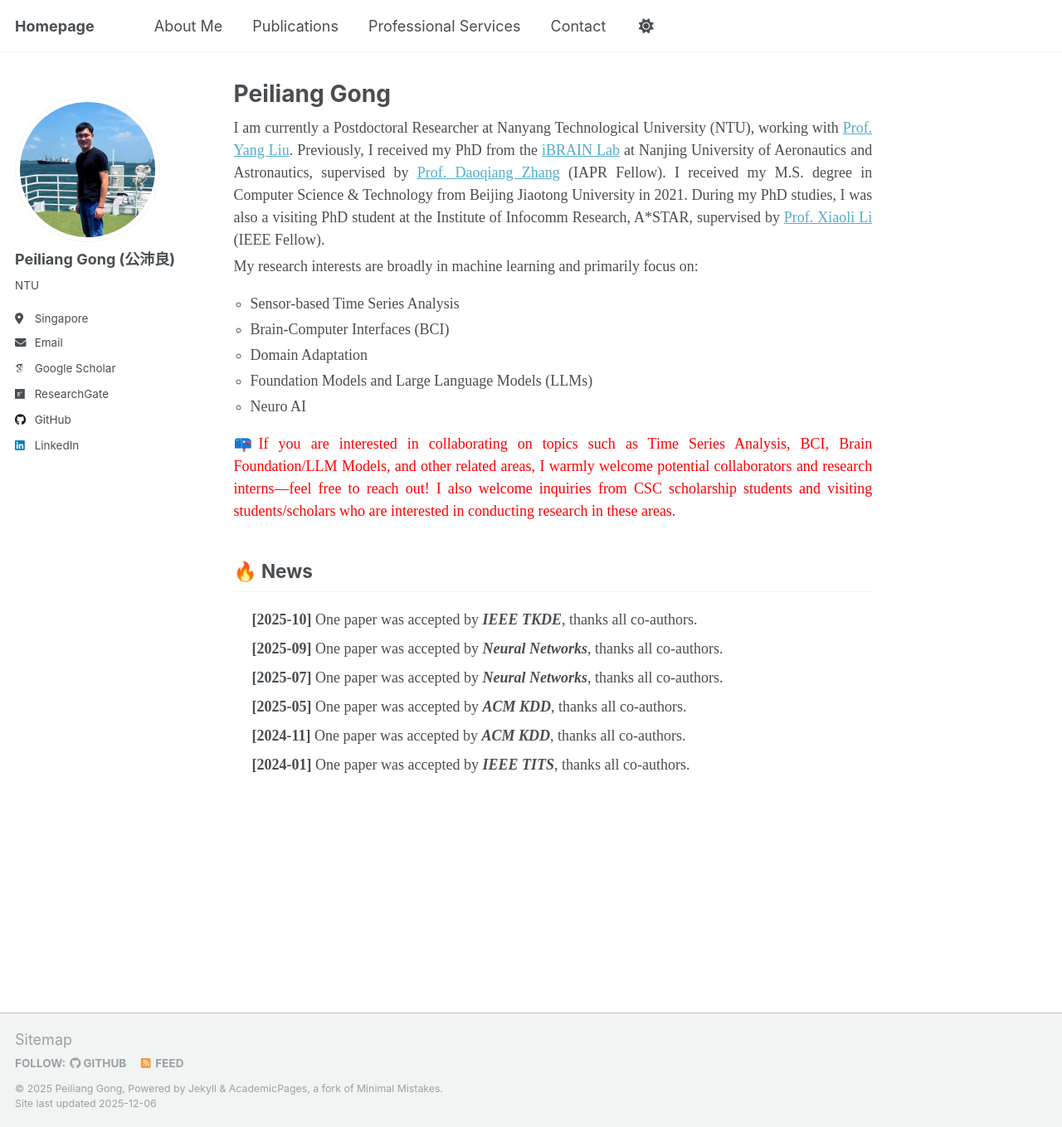
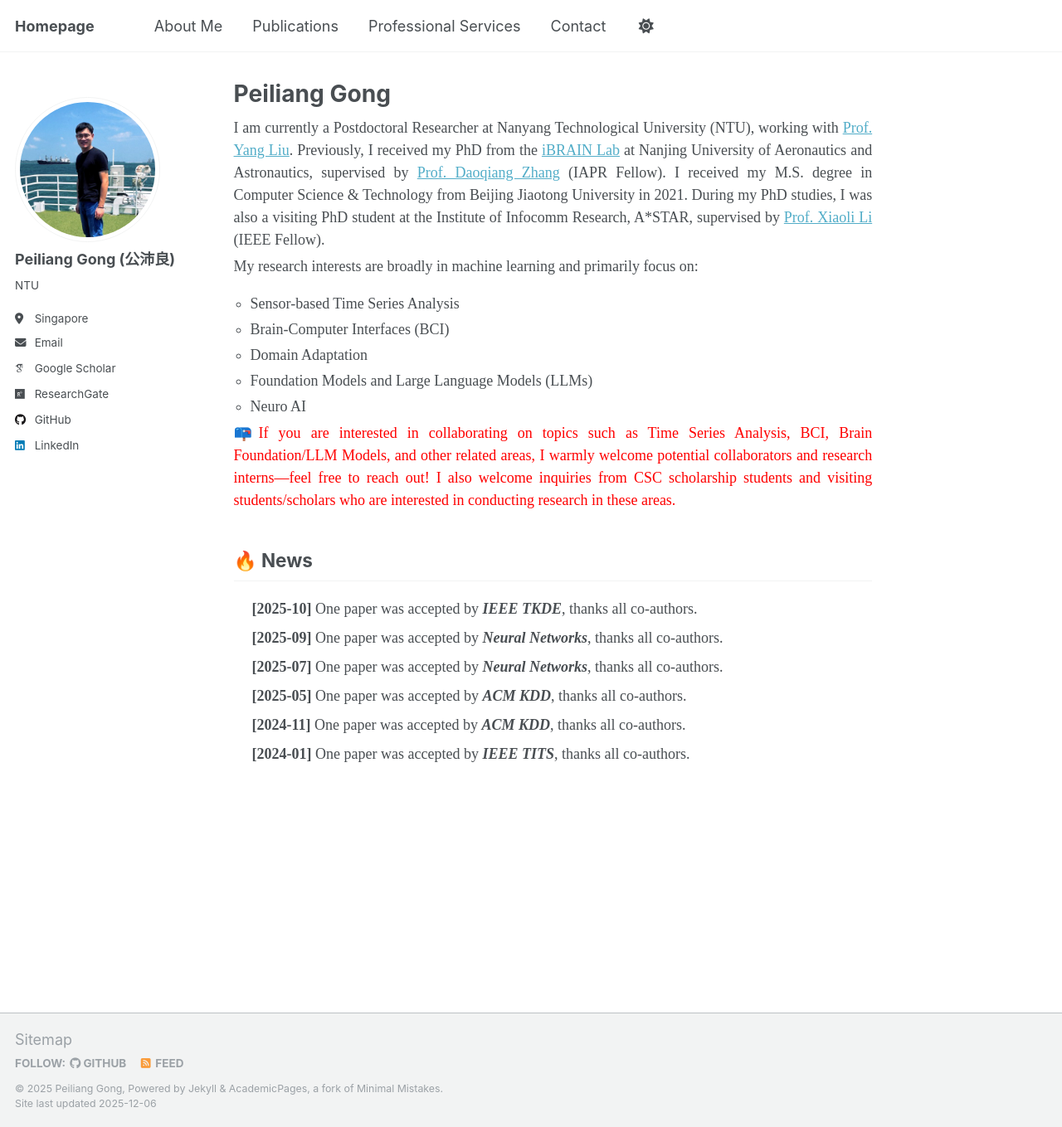
Before and after one commit to Tokenmw/Tokenmw.github.io, a Jekyll site: the page built from _pages/about.md, in a window 1280 px wide and 1359 px high. Shown: the whole window at 83% size. Built offline with Jekyll 4.4.1, drawn with Linux system fonts in a browser that asks for light colours; some web fonts are replaced.

Commit message:
Fix typo in about page list style property

```diff
--- a/_pages/about.md
+++ b/_pages/about.md
@@ -18,7 +18,7 @@
 <p style="margin-bottom: 5px;">I am currently a Postdoctoral Researcher at Nanyang Technological University (NTU), working with <a href="https://scholar.google.com/citations?user=_Pvgwd0AAAAJ">Prof. Yang Liu</a>. Previously, I received my PhD from the <a href="https://ibrain.nuaa.edu.cn/">iBRAIN Lab</a> at Nanjing University of Aeronautics and Astronautics, supervised by <a href="https://parnec.nuaa.edu.cn/zhangdq/">Prof. Daoqiang Zhang</a> (IAPR Fellow). I received my M.S. degree in Computer Science & Technology from Beijing Jiaotong University in 2021. During my PhD studies, I was also a visiting PhD student at the Institute of Infocomm Research, A*STAR, supervised by <a href="https://personal.ntu.edu.sg/xlli/">Prof. Xiaoli Li</a> (IEEE Fellow).</p>
 
 <p style="margin-bottom: 2px;">My research interests are broadly in machine learning and primarily focus on:</p>
-<ul style="list-style-type: circle; margin-botton: 5px; padding-left: 20px;">
+<ul style="list-style-type: circle; margin-bottom: 5px; padding-left: 20px;">
     <li style="margin-bottom: 4px;">Sensor-based Time Series Analysis</li>
     <li style="margin-bottom: 4px;">Brain-Computer Interfaces (BCI)</li>
     <li style="margin-bottom: 4px;">Domain Adaptation</li>
```
